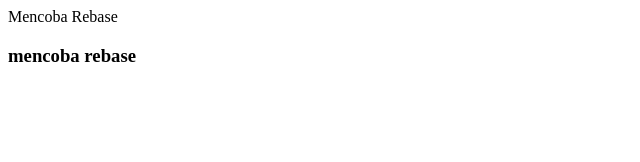
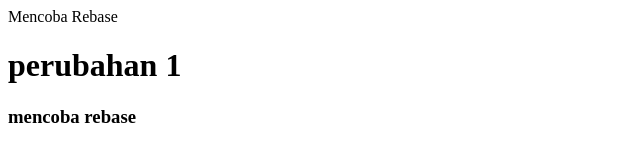
Before and after one commit to rickobayu/belajar2, a plain HTML site: page index.html in a window 1280 px wide. Shown: the whole page, without its empty margins (0-640 px from the left). Drawn offline with Linux system fonts and the light colour scheme.

Commit message:
menambahkan perubahan 1

```diff
--- a/index.html
+++ b/index.html
@@ -3,8 +3,8 @@
 <tittle>Mencoba Rebase</tittle>
 </head>
 <body>
-
-<h3>mencoba rebase</h3>
+  <h1>perubahan 1</h1>
+  <h3>mencoba rebase</h3>
 
 </body>
 </html>
```
